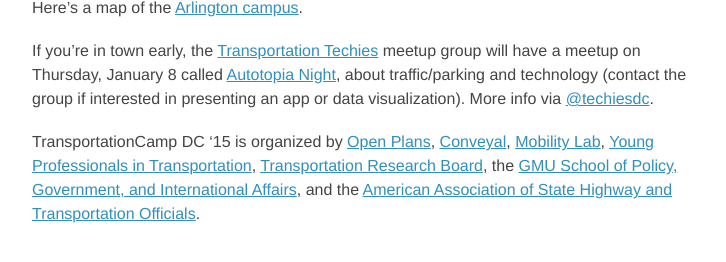
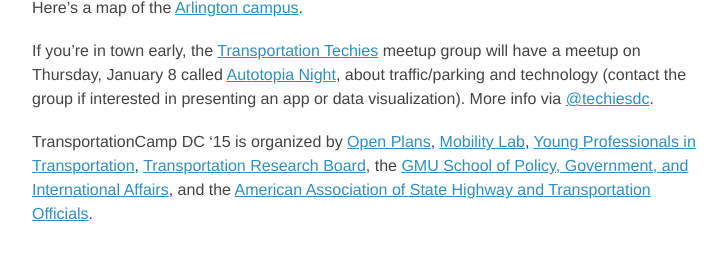
Before and after one commit to transpocamp/transportationcamp.org, a Jekyll site: the page built from events/dc-2015/index.markdown, in a window 1280 px wide and 900 px high, scrolled down 1506 px, cut to the strip 591-853 px from the top of the window. Shown: the whole strip, without its empty margins (272-998 px from the left). Built offline with Jekyll 4.4.1, drawn with Linux system fonts in a browser that asks for light colours; nearby versions of some CDN libraries; Markdown is read by kramdown in place of the engine named in the settings.

Commit message:
remove Coneyal

```diff
--- a/events/dc-2015/index.markdown
+++ b/events/dc-2015/index.markdown
@@ -44,4 +44,4 @@
 
 If you're in town early, the [Transportation Techies](http://www.meetup.com/Transportation-Techies/) meetup group will have a meetup on Thursday, January 8 called [Autotopia Night](http://www.meetup.com/Transportation-Techies/events/213357602/), about traffic/parking and technology (contact the group if interested in presenting an app or data visualization). More info via [@techiesdc](https://twitter.com/techiesdc).
 
-TransportationCamp DC '15 is organized by [Open Plans](http://openplans.org/), [Conveyal](http://www.conveyal.com/), [Mobility Lab](http://mobilitylab.org/), [Young Professionals in Transportation](http://yptransportation.org/), [Transportation Research Board](http://www.trb.org/), the [GMU School of Policy, Government, and International Affairs](http://spgia.gmu.edu/), and the [American Association of State Highway and Transportation Officials](http://www.transportation.org/).
+TransportationCamp DC '15 is organized by [Open Plans](http://openplans.org/), [Mobility Lab](http://mobilitylab.org/), [Young Professionals in Transportation](http://yptransportation.org/), [Transportation Research Board](http://www.trb.org/), the [GMU School of Policy, Government, and International Affairs](http://spgia.gmu.edu/), and the [American Association of State Highway and Transportation Officials](http://www.transportation.org/).
```
